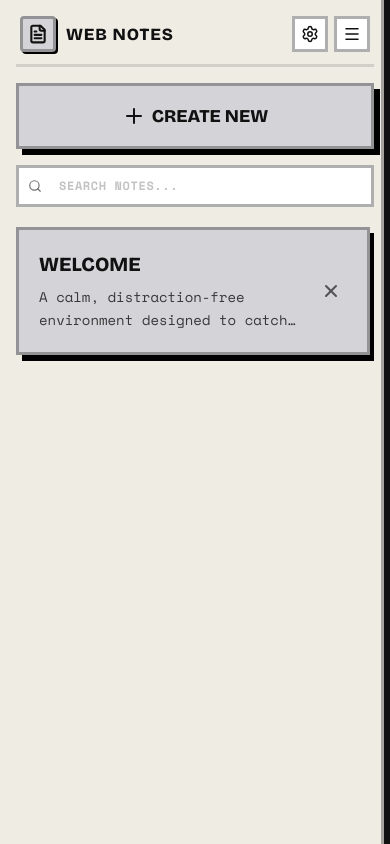
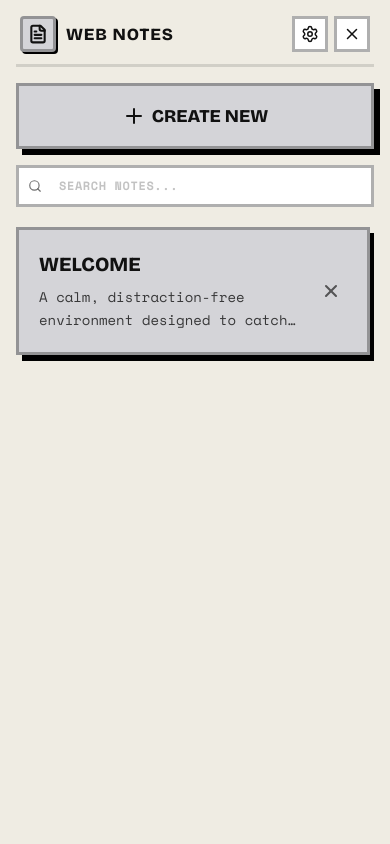
Before and after one commit to ZXB1-3443/web-notes, a React (Vite) app: page / in a window 390 px wide. Both pictures are taken after a click on the button 39 px from the left and 31 px from the top of the page. Built offline with nearby package versions, Linux system fonts and the light colour scheme.

Commit message:
fix: improve focus mode navigation for mobile
Adjust touch device navigation visibility and refine sidebar layout behavior to ensure responsive accessibility.

```diff
--- a/src/components/DigitalWindow.tsx
+++ b/src/components/DigitalWindow.tsx
@@ -1013,6 +1013,18 @@ export default function DigitalWindow() {
           color: ${themeModeSettings.text}99 !important;
         }
 
+        /* Prevent touch devices from being trapped in Focus Mode by ensuring the nav is slightly visible in status-bar/nav areas, making it completely tap-receptive */
+        @media (pointer: coarse) {
+          .focus-mode-nav-hidden {
+            opacity: 0.25 !important;
+          }
+          .focus-mode-nav-hidden:hover,
+          .focus-mode-nav-hidden:active,
+          .focus-mode-nav-hidden:focus-within {
+            opacity: 1 !important;
+          }
+        }
+
       `}</style>
 
       {/* Extreme Left Hover Detector Strip */}
@@ -1036,7 +1048,7 @@ export default function DigitalWindow() {
               setIsSidebarPinned(false);
               setIsSidebarHovered(false);
             }}
-            className="fixed inset-0 bg-black/60 z-45 md:hidden cursor-pointer"
+            className="fixed inset-0 bg-black/60 z-45 lg:hidden cursor-pointer"
           />
         )}
       </AnimatePresence>
@@ -1045,9 +1057,9 @@ export default function DigitalWindow() {
       <motion.div
         initial={false}
         animate={{
-          width: isSidebarOpen ? "min(100vw, 384px)" : "0px",
-          borderRightWidth: isSidebarOpen ? 3 : 0,
-          boxShadow: isSidebarOpen ? `8px 0px 0px ${themeModeSettings.text}` : `0px 0px 0px ${themeModeSettings.text}`
+          width: isSidebarOpen ? (isMobile ? "100vw" : "384px") : "0px",
+          borderRightWidth: (isSidebarOpen && !isMobile) ? 3 : 0,
+          boxShadow: (isSidebarOpen && !isMobile) ? `8.5px 0px 0px ${themeModeSettings.text}` : `0px 0px 0px ${themeModeSettings.text}`
         }}
         style={{
           backgroundColor: themeModeSettings.sidebarBg,
@@ -1056,7 +1068,7 @@ export default function DigitalWindow() {
         transition={{ duration: 0.2, ease: "easeOut" }}
         onMouseEnter={handleMouseEnter}
         onMouseLeave={handleMouseLeave}
-        className="sidebar-container h-full z-50 flex-shrink-0 overflow-hidden border-black absolute md:relative left-0 top-0 bottom-0 transition-colors duration-200"
+        className="sidebar-container h-full z-50 flex-shrink-0 overflow-hidden border-black absolute lg:relative left-0 top-0 bottom-0 transition-colors duration-200"
       >
         <div
           style={{
@@ -1541,7 +1553,7 @@ export default function DigitalWindow() {
                         className="p-1.5 border-[3px] border-black hover:opacity-90 transition-colors active:translate-y-[1px] cursor-pointer"
                         title="Close Menu"
                       >
-                        <MenuIcon size={18} />
+                        <X size={18} />
                       </button>
                     </div>
                   </div>
@@ -1641,7 +1653,7 @@ export default function DigitalWindow() {
             paddingLeft: 'calc(env(safe-area-inset-left, 0px) + 16px)',
             paddingRight: 'calc(env(safe-area-inset-right, 0px) + 16px)'
           }}
-          className={`w-full flex flex-row justify-between items-center gap-2 sm:gap-6 font-bold text-sm tracking-wide relative z-20 flex-shrink-0 transition-opacity duration-300 ${focusMode ? 'opacity-0 hover:opacity-100 focus-within:opacity-100' : 'opacity-100'}`}
+          className={`w-full flex flex-row justify-between items-center gap-2 sm:gap-6 font-bold text-sm tracking-wide relative z-20 flex-shrink-0 transition-opacity duration-300 ${focusMode ? 'focus-mode-nav-hidden opacity-0 hover:opacity-100 focus-within:opacity-100' : 'opacity-100'}`}
         >
             <div className="flex sm:flex-1 justify-start gap-4 items-center flex-shrink-0">
             {!isSidebarOpen && (
@@ -1730,7 +1742,10 @@ export default function DigitalWindow() {
 
             <button
               style={{ backgroundColor: themeModeSettings.activeNoteBg, color: themeModeSettings.activeNoteText }}
-              onClick={() => setIsDarkMode(prev => !prev)}
+              onClick={() => {
+                if (keySoundsEnabled) playKeySound('Space', keySoundProfile);
+                setIsDarkMode(prev => !prev);
+              }}
               className={`${actionBtn}`}
               title="Toggle theme"
             >
```
